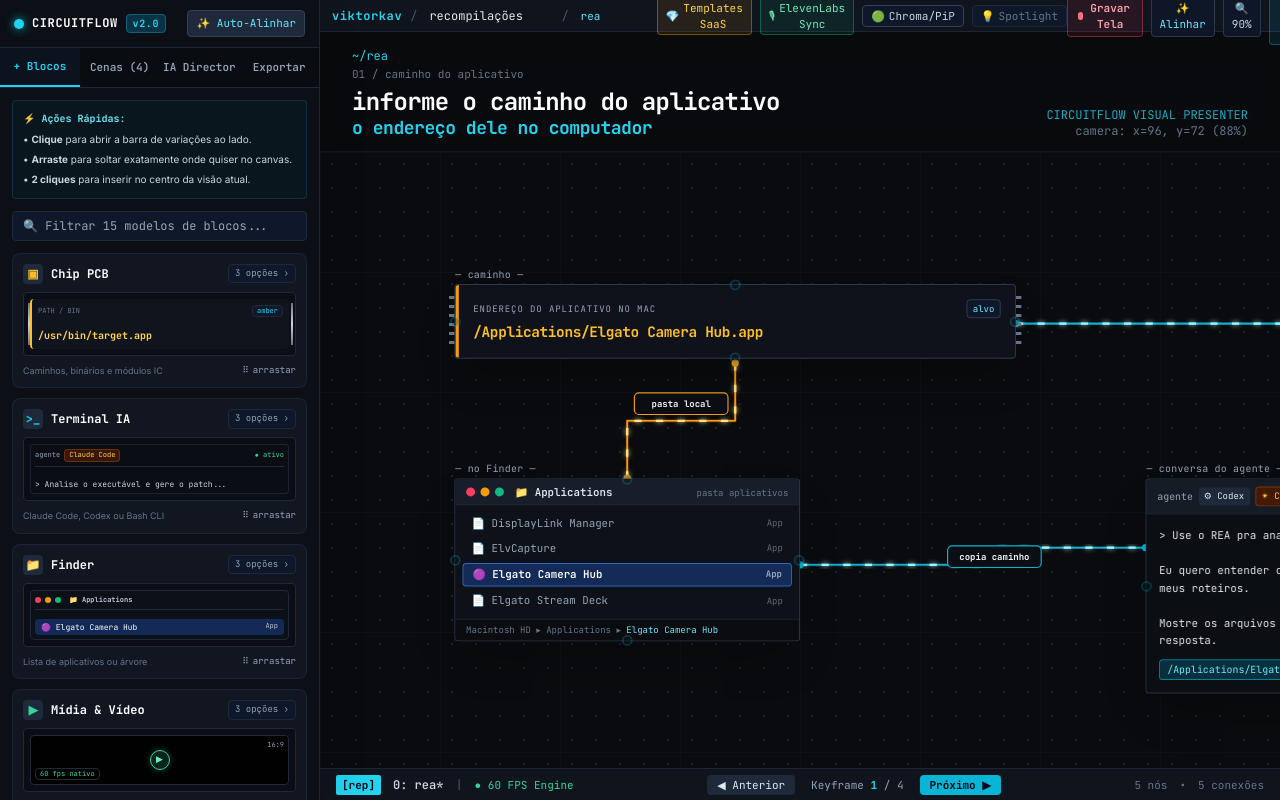
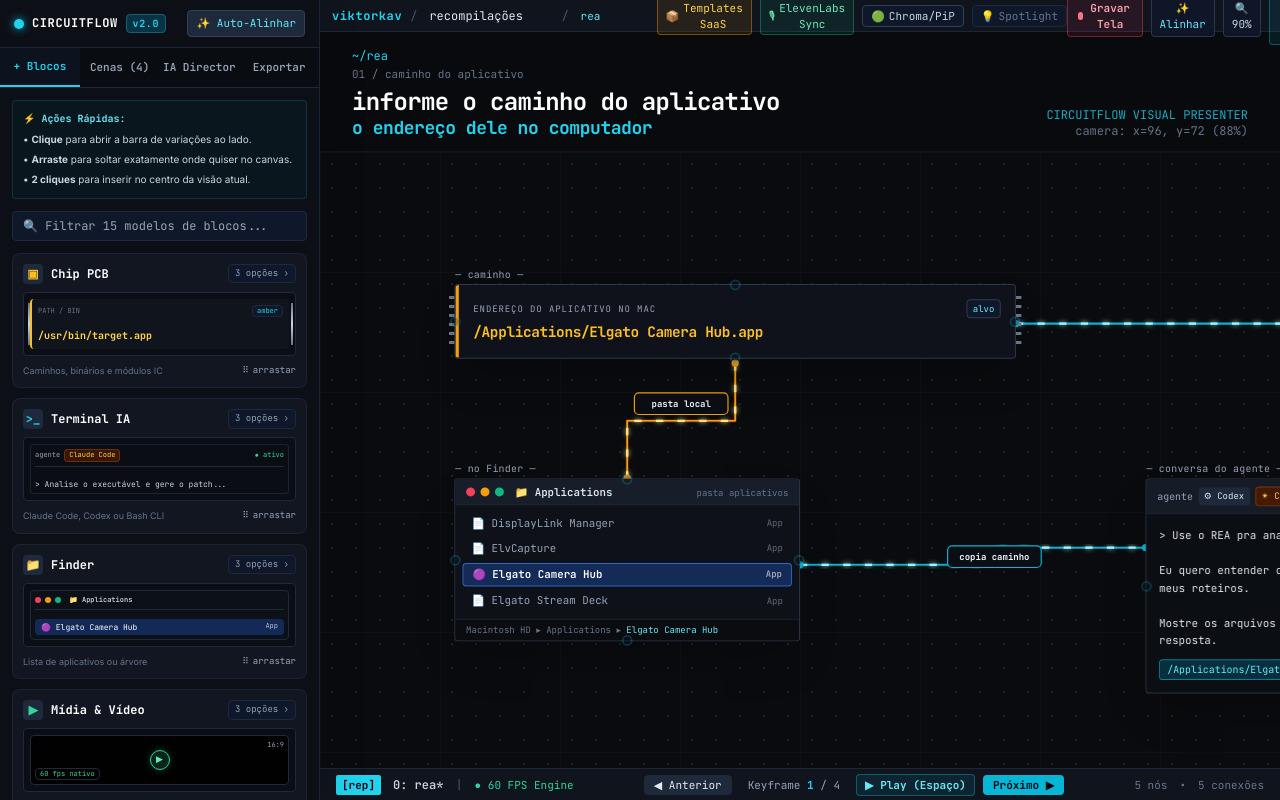
Before and after one commit to dilneiss/flux-pro, a Vue app: page / in a window 1280 px wide. Built offline with nearby package versions, Linux system fonts and the light colour scheme.

Commit message:
feat: implement native screen recorder with floating HUD, automated keyframe playback via spacebar/arrows and 1-click SaaS templates modal

```diff
--- a/src/App.vue
+++ b/src/App.vue
@@ -7,6 +7,7 @@
 import { useShortcuts } from '@/composables/useShortcuts';
 import { useScreenRecorder } from '@/composables/useScreenRecorder';
 import { useElevenLabs } from '@/composables/useElevenLabs';
+import { useKeyframePlayback } from '@/composables/useKeyframePlayback';
 
 import {
   DEFAULT_META,
@@ -112,6 +113,8 @@
   toggleLiveRecording,
   togglePresenting
 } = useScenes(DEFAULT_SCENES);
+const keyframePlayback = useKeyframePlayback(scenes, currentSceneIndex, activateScene);
+
 
 const { aiPromptText, generateGraph } = useAiDirector();
 
@@ -121,6 +124,7 @@
 const handleToggleRecordScreen = async () => {
   if (screenRecorder.isRecording.value) {
     screenRecorder.stopRecording();
+    keyframePlayback.stopPlayback();
     isPresenting.value = false;
   } else {
     isPresenting.value = true;
@@ -271,6 +275,16 @@
 useShortcuts({
   onNextScene: () => nextScene(camera),
   onPrevScene: () => prevScene(camera),
+  onTogglePlay: () => keyframePlayback.togglePlayback(camera),
+  onEscape: () => {
+    if (screenRecorder.isRecording.value) {
+      screenRecorder.stopRecording();
+      keyframePlayback.stopPlayback();
+      isPresenting.value = false;
+    } else if (isPresenting.value) {
+      isPresenting.value = false;
+    }
+  },
   onDeleteSelected: () => {
     if (selectedNode.value) deleteSelectedNode();
     else if (selectedEdge.value) deleteSelectedEdge();
@@ -383,6 +397,8 @@
         :edge-count="edges.length"
         @prev-scene="() => prevScene(camera)"
         @next-scene="() => nextScene(camera)"
+        :is-playing-keyframes="keyframePlayback.isPlayingKeyframes.value"
+        @toggle-play="() => keyframePlayback.togglePlayback(camera)"
       />
     </main>
 
@@ -418,5 +434,43 @@
       :project="{ meta: presentationMeta, nodes, edges, scenes }"
       @close="isRenderOpen = false"
     />
+
+    <!-- Floating Recording HUD (discreet pill during live 60fps recording) -->
+    <div
+      v-if="screenRecorder.isRecording.value"
+      class="fixed bottom-6 left-1/2 -translate-x-1/2 z-50 bg-[#0c1017]/95 border border-rose-500/60 shadow-[0_0_35px_rgba(244,63,94,0.4)] px-5 py-2.5 rounded-full flex items-center gap-4 backdrop-blur-md font-mono text-xs text-white"
+    >
+      <!-- Live Recording Dot + Timer -->
+      <div class="flex items-center gap-2">
+        <span class="w-3 h-3 rounded-full bg-rose-500 animate-pulse"></span>
+        <span class="font-bold text-rose-300">REC {{ screenRecorder.formatDuration(screenRecorder.recordingDuration.value) }}</span>
+        <span class="px-1.5 py-0.5 rounded bg-rose-950/80 border border-rose-700/60 text-rose-200 text-[10px] font-bold">60 FPS</span>
+      </div>
+
+      <div class="h-4 w-px bg-slate-700"></div>
+
+      <!-- Keyframe status -->
+      <div class="text-[11px] text-slate-300">
+        Keyframe <span class="text-cyan-400 font-bold">{{ currentSceneIndex + 1 }}</span>/{{ scenes.length }}
+      </div>
+
+      <!-- Play / Pause automated keyframe presentation -->
+      <button
+        @click="keyframePlayback.togglePlayback(camera)"
+        class="px-2.5 py-1 rounded bg-slate-800 hover:bg-slate-700 text-slate-200 border border-slate-700 text-[11px] flex items-center gap-1 transition"
+        title="Play / Pause Apresentação (Barra de Espaço)"
+      >
+        <span>{{ keyframePlayback.isPlayingKeyframes.value ? '⏸ Pausar' : '▶ Play (Espaço)' }}</span>
+      </button>
+
+      <!-- Stop and Download WebM -->
+      <button
+        @click="handleToggleRecordScreen"
+        class="px-3.5 py-1 rounded-full bg-rose-600 hover:bg-rose-500 text-white font-bold text-[11px] shadow-lg flex items-center gap-1.5 transition"
+      >
+        <span>⏹</span>
+        <span>Parar e Baixar .webm</span>
+      </button>
+    </div>
   </div>
 </template>
--- a/src/components/layout/TmuxBottomBar.vue
+++ b/src/components/layout/TmuxBottomBar.vue
@@ -19,10 +19,14 @@
   edgeCount: {
     type: Number,
     required: true
+  },
+  isPlayingKeyframes: {
+    type: Boolean,
+    default: false
   }
 });
 
-const emit = defineEmits(['prev-scene', 'next-scene']);
+const emit = defineEmits(['prev-scene', 'next-scene', 'toggle-play']);
 </script>
 
 <template>
@@ -48,6 +52,18 @@
       <span class="text-slate-400 text-[11px] px-2 font-mono">
         Keyframe <span class="text-cyan-400 font-bold">{{ currentSceneIndex + 1 }}</span> / {{ totalScenes }}
       </span>
+      <button
+        @click="emit('toggle-play')"
+        :class="
+          isPlayingKeyframes
+            ? 'bg-amber-500 text-slate-950 font-bold'
+            : 'bg-cyan-500/10 hover:bg-cyan-500 hover:text-slate-950 text-cyan-300 border border-cyan-500/40'
+        "
+        class="px-2 py-0.5 rounded text-[11px] font-bold transition flex items-center gap-1"
+        title="Play / Pause Apresentação Automática (Barra de Espaço)"
+      >
+        <span>{{ isPlayingKeyframes ? '⏸ Pausar' : '▶ Play (Espaço)' }}</span>
+      </button>
 
       <button
         @click="emit('next-scene')"
--- a/src/components/layout/TmuxTopBar.vue
+++ b/src/components/layout/TmuxTopBar.vue
@@ -68,7 +68,7 @@
         class="px-2 py-0.5 rounded bg-amber-500/10 hover:bg-amber-500/20 text-amber-300 border border-amber-500/40 transition flex items-center gap-1"
         title="Explorar presets prontos para nichos comerciais"
       >
-        <span>💎</span> Templates SaaS
+        <span>📦</span> Templates SaaS
       </button>
 
       <button
--- a/src/components/marketplace/MarketplaceModal.vue
+++ b/src/components/marketplace/MarketplaceModal.vue
@@ -15,6 +15,10 @@
 
 const handleSelect = (preset) => {
   selectedPreset.value = preset;
+};
+const handleDirectApply = (preset) => {
+  selectedPreset.value = preset;
+  handleApply();
 };
 
 const handleApply = () => {
@@ -61,6 +65,7 @@
             v-for="preset in MARKETPLACE_PRESETS"
             :key="preset.id"
             @click="handleSelect(preset)"
+            @dblclick="handleDirectApply(preset)"
             :class="
               selectedPreset?.id === preset.id
                 ? 'border-cyan-400 bg-cyan-950/30 shadow-[0_0_15px_rgba(6,182,212,0.15)]'
@@ -72,9 +77,18 @@
               <span class="text-[10px] uppercase font-bold text-cyan-400 tracking-wider">
                 {{ preset.category }}
               </span>
-              <span class="text-[10px] px-1.5 py-0.5 rounded bg-amber-500/20 text-amber-300 font-bold">
-                {{ preset.price }}
-              </span>
+              <div class="flex items-center gap-1.5">
+                <span class="text-[10px] px-1.5 py-0.5 rounded bg-amber-500/20 text-amber-300 font-bold">
+                  {{ preset.price }}
+                </span>
+                <button
+                  @click.stop="handleDirectApply(preset)"
+                  class="px-2 py-0.5 bg-cyan-500 hover:bg-cyan-400 text-slate-950 font-bold rounded text-[10px] shadow transition"
+                  title="Carregar este template no canvas com 1 clique"
+                >
+                  ⚡ Carregar
+                </button>
+              </div>
             </div>
             <div class="text-xs font-bold text-white">{{ preset.name }}</div>
             <div class="text-[11px] text-slate-400 font-sans line-clamp-1 mt-0.5">{{ preset.tagline }}</div>
--- /dev/null
+++ b/src/composables/useKeyframePlayback.js
@@ -0,0 +1,56 @@
+import { ref, onUnmounted, getCurrentInstance } from 'vue';
+
+export function useKeyframePlayback(scenesRef, currentSceneIndexRef, activateSceneFn) {
+  const isPlayingKeyframes = ref(false);
+  const playbackInterval = ref(4000); // 4 seconds per scene default
+  let playbackTimer = null;
+
+  const stopPlayback = () => {
+    if (playbackTimer) {
+      clearInterval(playbackTimer);
+      playbackTimer = null;
+    }
+    isPlayingKeyframes.value = false;
+  };
+
+  const advanceNextKeyframe = (cameraRef) => {
+    if (!scenesRef.value || scenesRef.value.length === 0) return;
+    const nextIdx = (currentSceneIndexRef.value + 1) % scenesRef.value.length;
+    activateSceneFn(nextIdx, cameraRef);
+  };
+
+  const startPlayback = (cameraRef) => {
+    stopPlayback();
+    isPlayingKeyframes.value = true;
+
+    playbackTimer = setInterval(() => {
+      if (!isPlayingKeyframes.value) {
+        stopPlayback();
+        return;
+      }
+      advanceNextKeyframe(cameraRef);
+    }, playbackInterval.value);
+  };
+
+  const togglePlayback = (cameraRef) => {
+    if (isPlayingKeyframes.value) {
+      stopPlayback();
+    } else {
+      startPlayback(cameraRef);
+    }
+  };
+
+  if (getCurrentInstance()) {
+    onUnmounted(() => {
+      stopPlayback();
+    });
+  }
+
+  return {
+    isPlayingKeyframes,
+    playbackInterval,
+    startPlayback,
+    stopPlayback,
+    togglePlayback
+  };
+}
--- a/src/composables/useShortcuts.js
+++ b/src/composables/useShortcuts.js
@@ -3,6 +3,8 @@
 export function useShortcuts({
   onNextScene,
   onPrevScene,
+  onTogglePlay,
+  onEscape,
   onDeleteSelected,
   onUndo,
   onRedo,
@@ -24,6 +26,12 @@
     } else if (e.key === 'ArrowLeft') {
       e.preventDefault();
       onPrevScene?.();
+    } else if (e.code === 'Space' || e.key === ' ') {
+      e.preventDefault();
+      onTogglePlay?.();
+    } else if (e.key === 'Escape') {
+      e.preventDefault();
+      onEscape?.();
     } else if (e.key === 'Delete' || e.key === 'Backspace') {
       e.preventDefault();
       onDeleteSelected?.();
```
Also changed, not shown: 1 other file (tests, documents, lock files or other folders).
